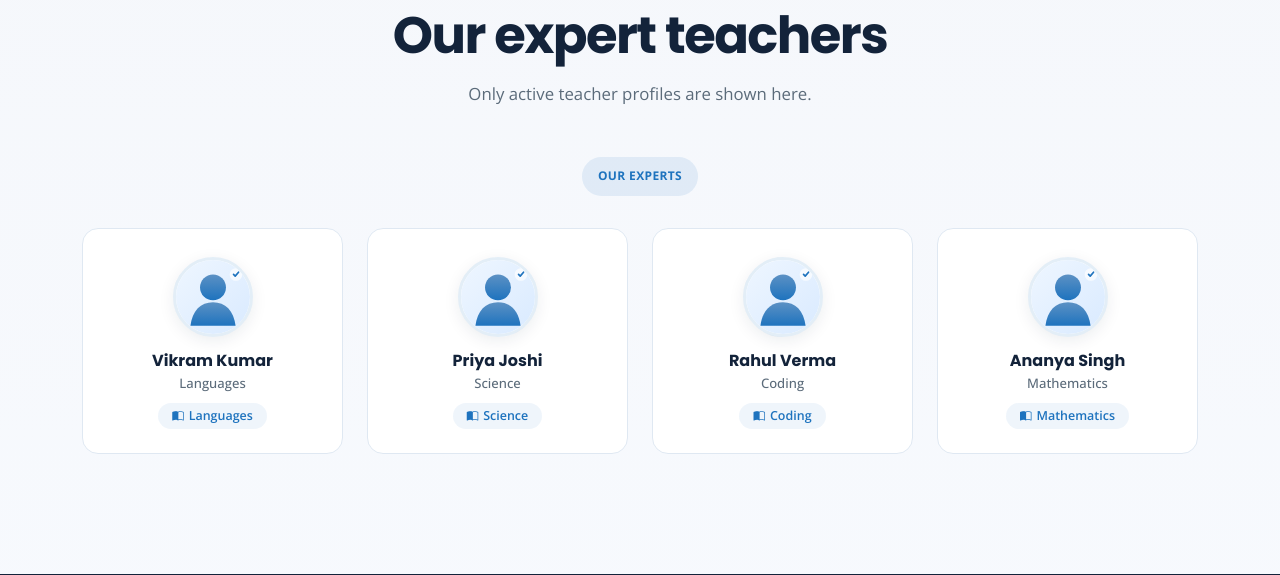
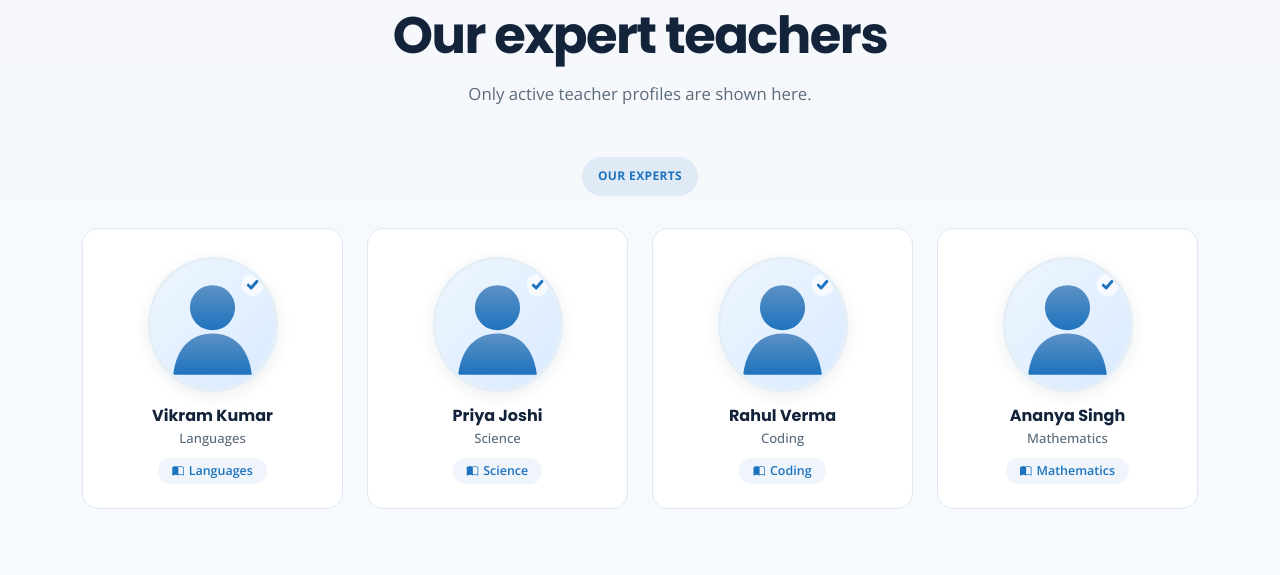
Before and after one commit to makannancse/lmswebsite, a PHP site: page /teachers.php in a window 1280 px wide. Shown: the part 1034-1609 px from the top of the page. Run offline with PHP 8.4, Linux system fonts and the light colour scheme; data comes from the database, SQL or seed files in the repository; data that the repository does not hold is empty; some libraries are stand-ins or nearby versions.

Commit message:
Server files commit

```diff
--- a/assets/css/premium-ui.css
+++ b/assets/css/premium-ui.css
@@ -1481,8 +1481,8 @@ section {
 }
 
 .founder-combined-img {
-    width: 160px;
-    height: 160px;
+    width: 180px;
+    height: 185px;
     object-fit: cover;
     border-radius: 20px;
     box-shadow: 0 16px 48px rgba(19, 35, 58, 0.12);
@@ -1548,8 +1548,8 @@ section {
 }
 
 .expert-card-avatar {
-    width: 80px;
-    height: 80px;
+    width: 130px;
+    height: 135px;
     border-radius: 50%;
     object-fit: cover;
     border: 3px solid rgba(30, 115, 190, 0.12);
```
Also changed, not shown: uploads/images/course-1784283221-fbf24ecb.jpeg (added), uploads/images/course-1784566632-9d1b6a49.png (added), uploads/images/course-1784566836-e57aca99.png (added), uploads/images/course-1784567225-1f5fd39d.png (added), uploads/images/course-1784567647-31821e78.png (added), uploads/images/course-1784567756-41dfb40b.png (added), uploads/teachers/teacher-1784478311-0dfaabd6.png (added), uploads/teachers/teacher-1784478427-1c513ecd.png (added), uploads/teachers/teacher-1784478501-c1ad488d.png (added), 4 other files.
